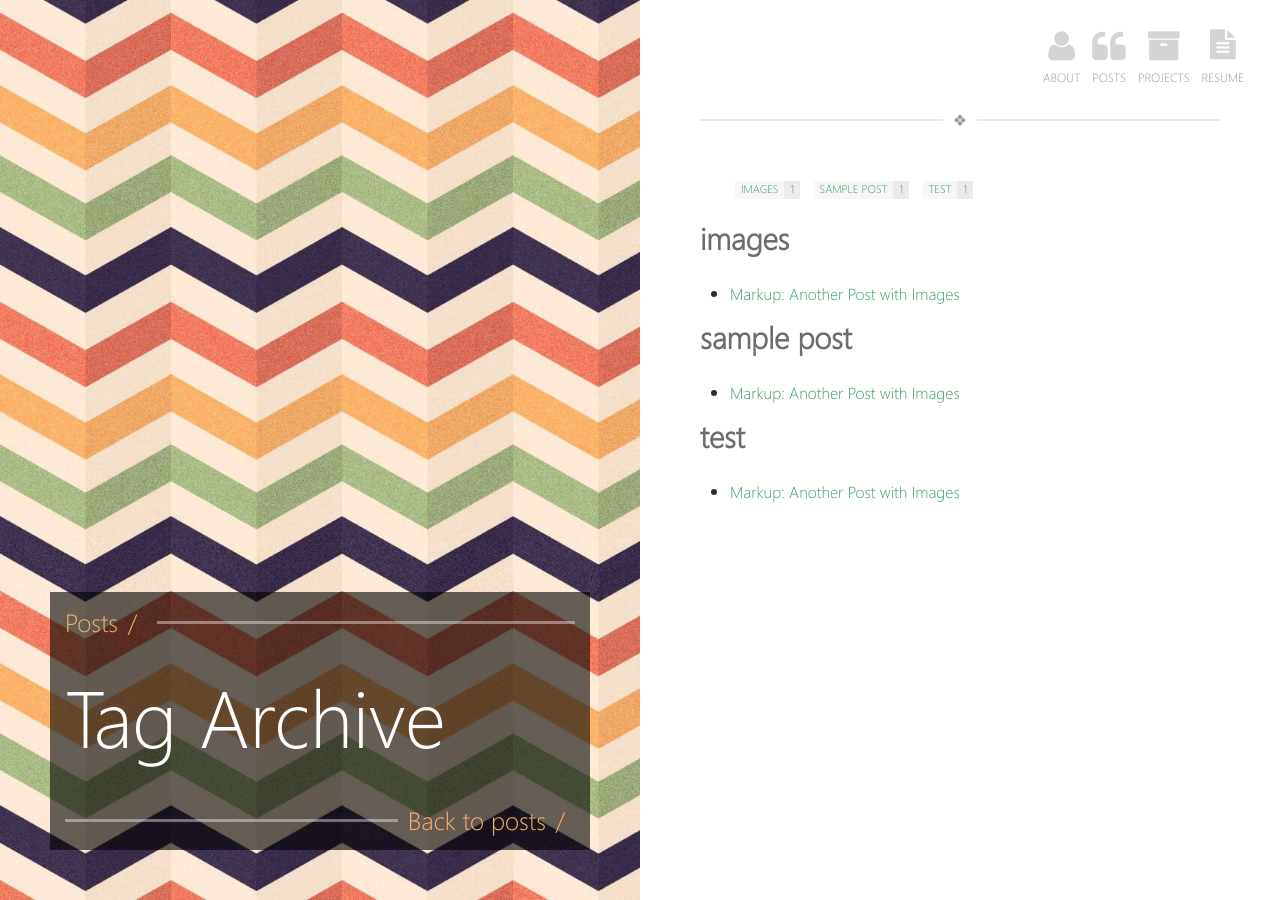
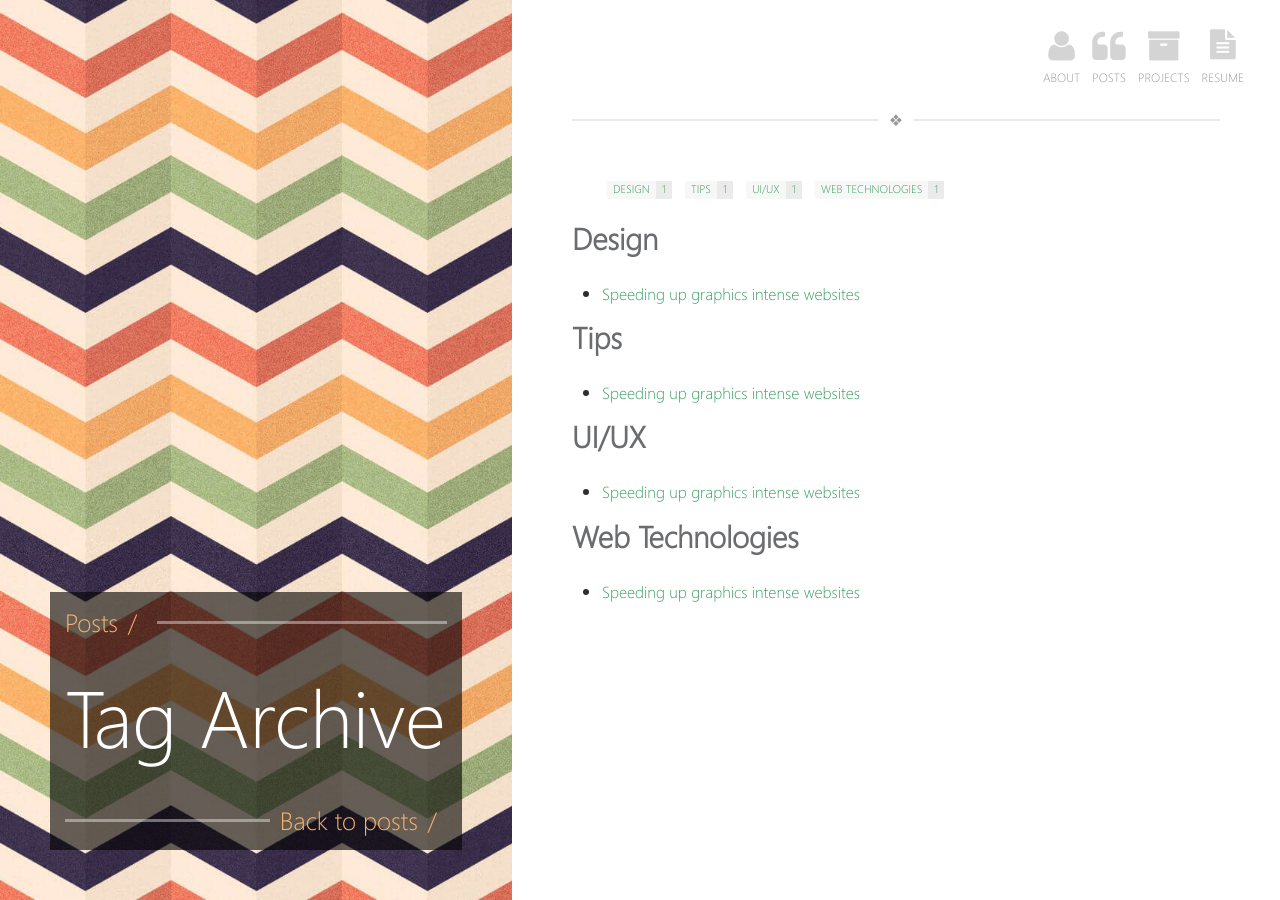
Before and after one commit to AgrawalAmey/agrawalamey.github.io, a Jekyll site: the page built from _pages/tags.md, in a window 1280 px wide. Built offline with Jekyll 4.4.1, drawn with Linux system fonts in a browser that asks for light colours; some of the changed lines change nothing that is shown.

Commit message:
First post

````diff
--- a/_config.yml
+++ b/_config.yml
@@ -1,7 +1,7 @@
 # Site
 title: Shannon's Mouse
 description: In the maze of life.
-url: https://agrawalamey.github.io
+url: http://localhost:4000
 logo: logo.png
 smallLogo: logo_small.png
 locale: en_US
--- a/_posts/2014-05-22-markup-more-images.md
+++ /dev/null
@@ -1,99 +0,0 @@
----
-layout: post
-title: "Markup: Another Post with Images"
-excerpt: "Examples and code for displaying images in posts."
-image: "http://farm9.staticflickr.com/8426/7758832526_cc8f681e48_c.jpg"
-tags:
-  - sample post
-  - images
-  - test
----
-
-Here are some examples of what a post with images might look like. If you want to display two or three images next to each other responsively use `figure` with the appropriate `class`. Each instance of `figure` is auto-numbered and displayed in the caption.
-
-### Figures (for images or video)
-
-#### One Up
-
-<figure>
-	<a href="http://farm9.staticflickr.com/8426/7758832526_cc8f681e48_b.jpg"><img src="http://farm9.staticflickr.com/8426/7758832526_cc8f681e48_c.jpg"></a>
-	<figcaption><a href="http://www.flickr.com/photos/80901381@N04/7758832526/" title="Morning Fog Emerging From Trees by A Guy Taking Pictures, on Flickr">Morning Fog Emerging From Trees by A Guy Taking Pictures, on Flickr</a>.</figcaption>
-</figure>
-
-Vero laborum commodo occupy. Semiotics voluptate mumblecore pug. Cosby sweater ullamco quinoa ennui assumenda, sapiente occupy delectus lo-fi. Ea fashion axe Marfa cillum aliquip. Retro Bushwick keytar cliche. Before they sold out sustainable gastropub Marfa readymade, ethical Williamsburg skateboard brunch qui consectetur gentrify semiotics. Mustache cillum irony, fingerstache magna pour-over keffiyeh tousled selfies.
-
-#### Two Up
-
-Apply the `half` class like so to display two images side by side that share the same caption.
-
-```html
-<figure class="half">
-    <a href="/images/image-filename-1-large.jpg"><img src="/images/image-filename-1.jpg"></a>
-    <a href="/images/image-filename-2-large.jpg"><img src="/images/image-filename-2.jpg"></a>
-    <figcaption>Caption describing these two images.</figcaption>
-</figure>
-```
-
-And you'll get something that looks like this:
-
-<figure class="half">
-	<a href="http://placehold.it/1200x600.JPG"><img src="http://placehold.it/600x300.jpg"></a>
-	<a href="http://placehold.it/1200x600.jpeg"><img src="http://placehold.it/600x300.jpg"></a>
-	<figcaption>Two images.</figcaption>
-</figure>
-
-#### Three Up
-
-Apply the `third` class like so to display three images side by side that share the same caption.
-
-```html
-<figure class="third">
-	<img src="/images/image-filename-1.jpg">
-	<img src="/images/image-filename-2.jpg">
-	<img src="/images/image-filename-3.jpg">
-	<figcaption>Caption describing these three images.</figcaption>
-</figure>
-```
-
-And you'll get something that looks like this:
-
-<figure class="third">
-	<img src="http://placehold.it/600x300.jpg">
-	<img src="http://placehold.it/600x300.jpg">
-	<img src="http://placehold.it/600x300.jpg">
-	<figcaption>Three images.</figcaption>
-</figure>
-
-### Alternative way
-
-Another way to achieve the same result is to include `gallery` Liquid template. In this case you
-don't have to write any HTML tags – just copy a small block of code, adjust the parameters (see below)
-and fill the block with any number of links to images. You can mix relative and external links.
-
-Here is the block you might want to use:
-
-{% highlight liquid %}
-{% raw %}
-{% capture images %}
-	http://placehold.it/600x300.jpg
-	http://placehold.it/600x300.jpg
-	http://placehold.it/600x300.jpg
-{% endcapture %}
-{% include gallery.html images=images caption="Test images" cols=3 %}
-{% endraw %}
-{% endhighlight %}
-
-Parameters:
-
-- `caption`: Sets the caption under the gallery (see `figcaption` HTML tag above);
-- `cols`: Sets the number of columns of the gallery.
-Available values: [1..3].
-
-It will look something like this:
-
-{% capture images %}
-	http://placehold.it/600x300.jpg
-	http://placehold.it/600x300.jpg
-	http://placehold.it/600x300.jpg
-{% endcapture %}
-{% include gallery.html images=images caption="Test images" cols=3 %}
--- /dev/null
+++ b/_posts/2017-01-07-page-speed.md
@@ -0,0 +1,63 @@
+---
+layout: post
+title: "Speeding up graphics intense websites"
+excerpt: "Tips and tricks to make websites load faster."
+image: "images/apogee.png"
+tags:
+  - Web Technologies
+  - UI/UX
+  - Design
+  - Tips
+---
+
+College fests are irreplaceable delights of an engineering college student's life. Each college tries to make it's fests bigger yet different than others and so is case with fest websites. These fest websites stand as expression of creativity of it's makers which more often than not this leads to large page load time and poor user experience. While working on websites for <a target='_blank' href="http://bits-oasis.org/2015main/"> Oasis </a> and <a target='_blank' href="http://bits-apogee.org/2016/"> Apogee </a> at Department of Visual Media following are few techniques we explored to make our websites faster. Both graphics designers and front-end developers might find the blog helpful.
+
+### 1. Choose the right file format
+This is the most basic yet the most effective step of all. With improved browser rendering engines SVG files have gained popularity in the web design domain, being vectors they scale up with screen sizes without any depreciation in quality and they are lightweight as a bonus they support animations and JavaScript interactions.
+
+But sometimes designs contain textures which cannot be recreated in vectors in such situation which one is better JPEG or PNG? This question does not have a generic answer. JPEG uses lossy data compression unlike PNG and hence is always smaller in size. But the lossy compression has it's own implications, if your image contains text you better not be using JPEG. PNG also supports use of transparency which makes its use as necessity at times.
+
+Just choosing the right file format can save up to 80% payload in images.
+
+### 2. Select the right export settings
+
+Many designers tend to ignore this part which can actually be very crucial while exporting to raster formats (JPEG and PNG). Typically in printing CMYK colors are used which are 32 bit colors and hence many design tools use CMYK colors by default while exporting but web only supports 24 bit RGB colors (though a browser would display a CMYK image it cannot reproduce the exact colors). Apart from this JPEG also supports 8 bit grayscale colors. Progressive and Optimized JPEGs can also provide significant reduction in size. As a rule of thumb you might use baseline optimized JPEGs but I strongly suggest going through <a target='_blank' href="https://www.google.co.in/url?sa=t&rct=j&q=&esrc=s&source=web&cd=1&cad=rja&uact=8&ved=0ahUKEwiDpYncjLDRAhXFOo8KHVvLBs8QFggZMAA&url=https%3A%2F%2Fforums.adobe.com%2Fthread%2F1962929&usg=AFQjCNGcfh77OnWkOA99LnDRVfTQ7G0GWQ&sig2=5wkjdUoFPIhqeqCC66PFQg"> [1] </a> and <a target='_blank' href="http://superuser.com/questions/379404/what-is-the-difference-between-progressive-and-optimized-jpegs-in-photostop"> [2] </a>.
+
+PNG provides with four color modes of which 24 bit RGB and 8 bit paletted are of interest to us. Typically you will be using RGB colors but if the image does not contain too many colors 8 bit paletted colors could be a great boon. It would choose only the 256 colors most relevant to the image and hence decrease the size of image drastically. As a word of caution using paletted color modes can sometimes even increase the size of image when the dimensions of image are small.
+
+<a target='_blank' href="http://help.adobe.com/en_US/creativesuite/cs/using/WSC7A1F924-DD38-49b4-B84B-EFF50416C860.html"> [3] </a> is a great read about the teaks discussed above.
+
+### 3. Compress your files
+
+Though file compression is the most obvious step in decreasing page load time it is still not performed right most of the times. For all your text files HTML, Js, CSS, JSON, etc. minify (whitespace removal) is the only major compression technique available. Though it might appear to be elementary it's aggregate impact could be significant. Most modern text editors like sublime text and atom have plugins for minification. You can also add this to your gulp/grunt build process.
+
+Different image formats have different compression techniques and there exist great open source utilities like <a target='_blank' href="http://www.kokkonen.net/tjko/projects.html"> JPEGOptim </a> , <a target='_blank' href="http://www.advsys.net/ken/util/pngout.htm"> PNGOUT </a> and <a target='_blank' href="https://github.com/svg/svgol"> SVGO </a> which can decrease the file size by up to 70%. I personally prefer <a target='_blank' href="https://github.com/toy/image_optim"> image_optim </a> which combines all these packages and provides handy shell interface which works for all image formats and integrates easily into build processes. But setting up image_optim on windows could be too tricky, if you are on windows you might want to install those utilities individually or you could also use <a target='_blank' href="https://tinypng.com/"> TinyPNG </a> for rasters and <a target='_blank' href="https://jakearchibald.github.io/svgomg/"> SVGOMG </a> for SVGs.
+
+Some compression techniques in the above mentioned utilities are lossy hence deal with them cautiously.
+
+### 4. Use gzip compression
+
+Browsers can decode gzip encoded files from server. gzip does not help much with raster images but compresses text files to about one tenth. Now this is a massive saving with minimum efforts, gzip compression can be easily enabled on both apache and nginx. <a target='_blank' href="https://varvy.com/pagespeed/enable-compression.html"> [4] </a> is a handy guide for the same.
+
+Fun fact: SVG files are just XML documents and gzip works great on those. The complete isometric map of the miniature city on the landing page of Apogee 2016 website mentioned earlier is a single ginormous SVG file of about 2 MBs. SVGO compression decreased it to half and ultimately with gzip it is transfered as a payload of only about 200 KBs.
+
+### 5. Avoid loading multiple fonts
+
+Fonts make websites beautiful but they can make websites load too slowly. Google fonts is by and far the best option to load fonts on web, almost all the fonts (or their similar alternatives) are available on google fonts. As browsers cache fonts many a times the google fonts you are trying to load might already be in user’s cache. Also many a times we only need one or two font-weights for a given font which we can choose to load selectively in google fonts which can dramatically reduce the size.
+
+If you need a font only for some titles, it might be a good idea to export those as SVGs instead. Though a bit tedious this is a big saving also it removes barrier to your creative ideas.
+
+### 5. Lazy load files
+
+Loading all the content at once might make the loading times large specially in one page sites. Lazy loading files of less importance might turn out to be useful, <a target='_blank' href="http://sourcey.com/recliner/"> Recliner.js </a> is a great tool to achieve the same.
+
+### 6. Decrease the number of requests
+
+Decreasing number of HTTP requests can make your page load significantly faster. <a target='_blank' href="https://www.giftofspeed.com/fewer-http-requests/"> [5] </a> describes different ways you can achieve the same. Apart from the ones described above SVG sprites are useful in decreasing number of requests. <a target='_blank' href="https://github.com/jkphl/svg-sprite"> svg-sprite </a> is a useful tool for making SVG sprites.
+
+HTTP/2 would completely change this landscape though, you can read more about it in <a target='_blank' href="https://blog.newrelic.com/2016/02/09/http2-best-practices-web-performance/"> [6]</a>.
+
+### 7. Enable caching
+Caching the less frequently changed files makes pages load super-fast for returning users. <a target='_blank' href="https://betterexplained.com/articles/how-to-optimize-your-site-with-http-caching/"> [7]</a> walks through enabling caching in apache, for nginx you might want to refer <a target='_blank' href="https://www.nginx.com/blog/nginx-caching-guide/"> [8]</a>.
+
+I hope that this posts helps in making you sites faster. If you have any suggestions please write them down in the comments bellow. Thank you!
--- a/assets/_sass/_site.scss
+++ b/assets/_sass/_site.scss
@@ -1,4 +1,5 @@
 .block-left {
+  width: 40%;
   float: left;
   .content {
     z-index: 1;
@@ -7,13 +8,13 @@
 }
 
 .block-right {
+  width: 60%;
   float: right;
   overflow-y: auto;
 }
 
 .block-left,
 .block-right {
-  width: 50%;
   height: 100%;
   position: relative;
   display: table;
````
